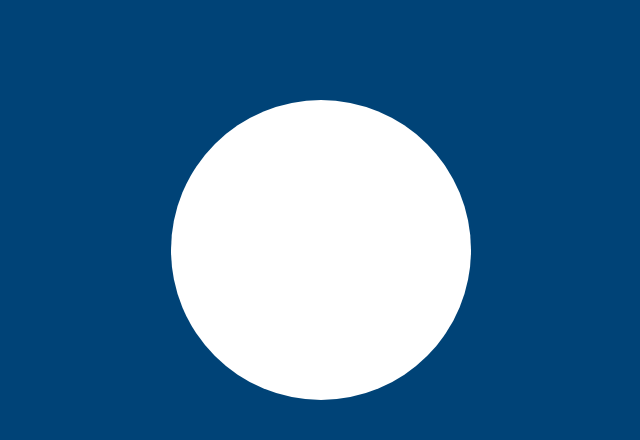
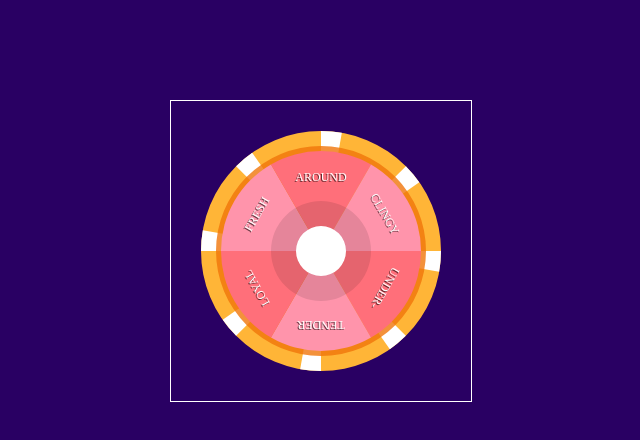
Before and after one commit to paabuu/horoscope-spin, a website built with webpack: page index.html in a window 1280 px wide. Shown: the whole page, without its empty margins (319-959 px from the left). Built offline with nearby package versions, Linux system fonts and the light colour scheme.

Commit message:
almost finish spin

```diff
--- a/index.html
+++ b/index.html
@@ -16,13 +16,15 @@
         </div>
     </div> -->
 
-    <div class="spin">
+    <!-- <div class="spin">
         <div class="itme1"></div>
         <div class="itme2"></div>
         <div class="itme3"></div>
         <div class="itme4"></div>
         <div class="itme5"></div>
         <div class="itme6"></div>
-    </div>
+    </div> -->
+
+    <canvas id="canvas" width="300" height="300"></canvas>
 </body>
 </html>
--- a/src/index.js
+++ b/src/index.js
@@ -25,3 +25,70 @@ import Swipe from './swipe';
 // document.body.addEventListener('touchend', function() {
 //     document.body.removeEventListener('touchmove', handleSwipe);
 // })
+
+const canvas = document.getElementById('canvas');
+const ctx = canvas.getContext('2d');
+const array = ['CLINGY', 'UNDER-', 'TENDER', 'LOYAL', 'FRESH', 'AROUND'];
+
+ctx.beginPath();
+ctx.moveTo(150, 150);
+ctx.arc(150, 150, 120, 0, 2 * Math.PI);
+ctx.fillStyle = '#ffb537';
+ctx.fill();
+ctx.closePath();
+
+for (let i = 0; i < 8; i++) {
+    ctx.beginPath();
+    ctx.moveTo(150, 150);
+    ctx.arc(150, 150, 120, Math.PI / 4 * i, Math.PI / 4 * i + Math.PI / 18);
+    ctx.fillStyle = '#fff';
+    ctx.fill();
+    ctx.closePath();
+}
+
+ctx.beginPath();
+ctx.moveTo(150, 150);
+ctx.arc(150, 150, 105, 0, 2 * Math.PI);
+ctx.fillStyle = '#f1760b';
+ctx.globalAlpha = 0.8;
+ctx.fill();
+ctx.closePath();
+
+array.forEach((item, i) => {
+    ctx.beginPath();
+    ctx.globalAlpha = 1;
+    ctx.moveTo(150, 150);
+    ctx.arc(150, 150, 100, Math.PI / 3 * i, Math.PI / 3 * (i + 1));
+    ctx.fillStyle = i % 2 === 0 ? '#ff6f7a' : '#ff94ab';
+    ctx.fill();
+    ctx.closePath();
+});
+
+
+ctx.beginPath();
+ctx.moveTo(150, 150);
+ctx.arc(150, 150, 50, 0, 2 * Math.PI);
+ctx.fillStyle = '#000';
+ctx.globalAlpha = 0.1;
+ctx.fill();
+ctx.closePath();
+
+ctx.beginPath();
+ctx.moveTo(150, 150);
+ctx.arc(150, 150, 25, 0, 2 * Math.PI);
+ctx.globalAlpha = 1;
+ctx.fillStyle = '#fff';
+ctx.fill();
+ctx.closePath();
+
+ctx.translate(150, 150);
+array.forEach(item => {
+    ctx.fillStyle = '#fff';
+    ctx.font = '12px Airal';
+    ctx.textAlign = 'center';
+    ctx.shadowColor = 'rgba(0, 0, 0, .6)';
+    ctx.shadowOffsetX = -1;
+    ctx.shadowOffsetY = 1;
+    ctx.rotate(Math.PI / 3);
+    ctx.fillText(item, 0, -70);
+})
--- a/src/index.scss
+++ b/src/index.scss
@@ -6,7 +6,7 @@
 html, body {
   width: 100%;
   height: 100%;
-  background-color: #004377;
+  background-color: #290063;
 }
 
 .swipe {
@@ -54,3 +54,12 @@ html, body {
   border-radius: 50%;
   margin: 100px auto;
 }
+
+#canvas {
+  display: block;
+  width: 300px;
+  height: 300px;
+  // background-color: #fff;
+  border: 1px solid #fff;
+  margin: 100px auto;
+}
```
